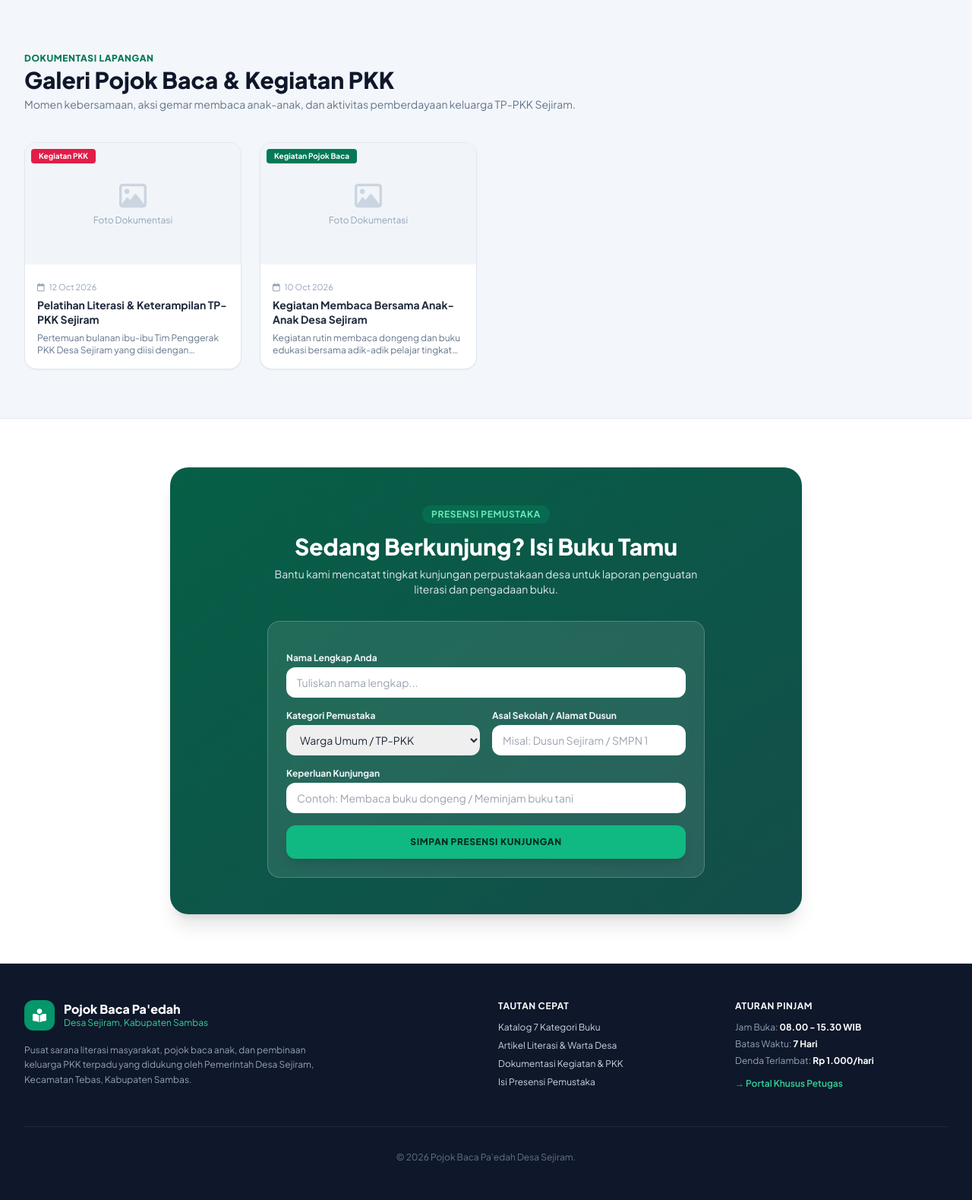
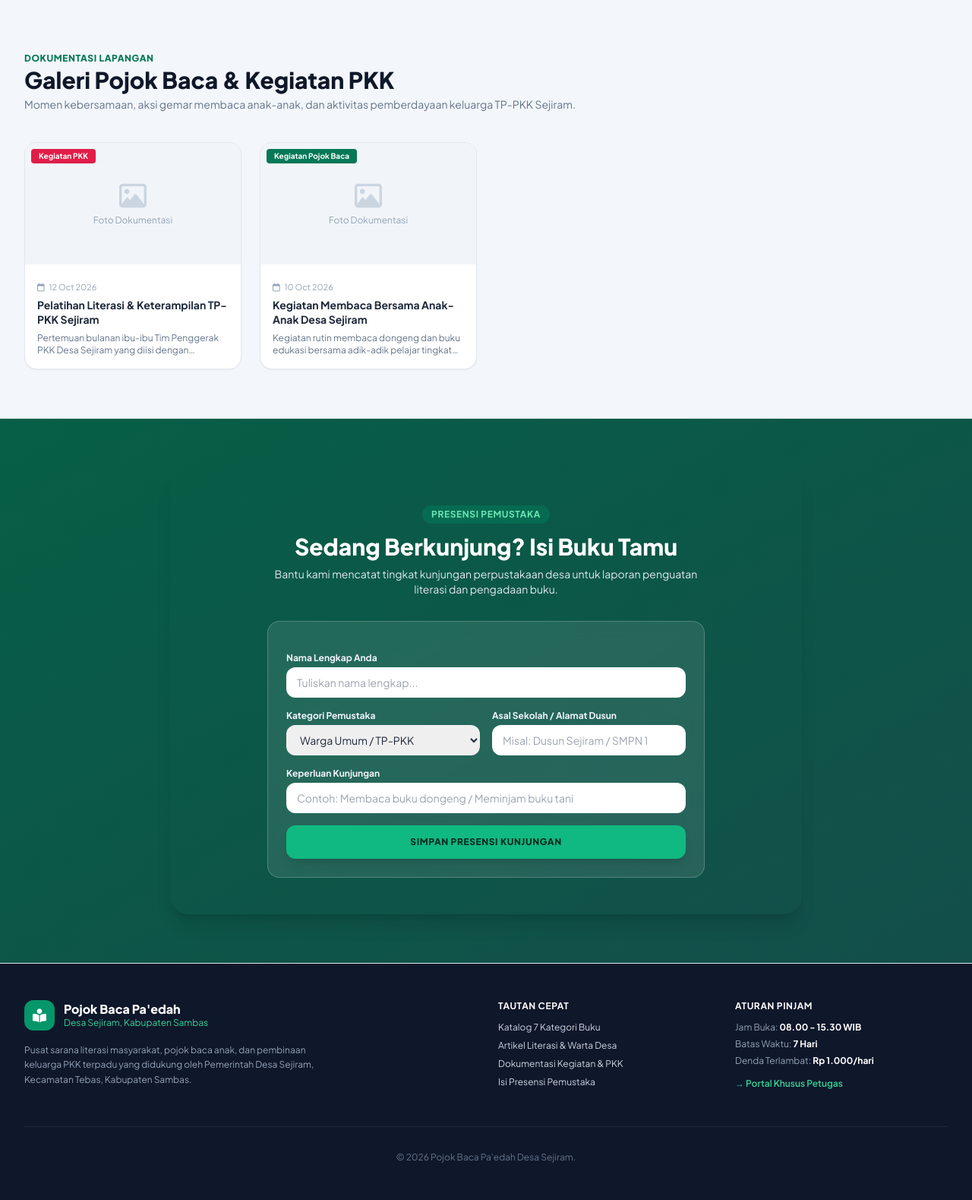
Before and after one commit to ariemus-smk/pojokbaca, a PHP site: page /index.php in a window 1280 px wide. Shown: the part 1944-3523 px from the top of the page at 76% size. Run offline with PHP 8.4, Linux system fonts and the light colour scheme; data comes from the database, SQL or seed files in the repository; data that the repository does not hold is empty; some libraries are stand-ins or nearby versions.

Commit message:
feat: update background styling of buku-tamu section in portal.php

```diff
--- a/portal.php
+++ b/portal.php
@@ -422,9 +422,9 @@ $kategoriBukuList = [
     </section>
 
     <!-- Section Presensi Kunjungan Mandiri (Buku Tamu Digital) -->
-    <section id="buku-tamu" class="py-16 bg-white border-b border-slate-200">
+    <section id="buku-tamu" class="py-16 bg-gradient-to-br from-emerald-800 to-teal-900 border-b border-slate-200">
         <div class="max-w-4xl mx-auto px-4 sm:px-6 lg:px-8">
-            <div class="bg-gradient-to-br from-emerald-800 to-teal-900 rounded-3xl p-8 sm:p-12 text-white shadow-xl relative overflow-hidden">
+            <div class="rounded-3xl p-8 sm:p-12 text-white shadow-xl relative overflow-hidden">
                 <div class="relative z-10">
                     <div class="text-center max-w-xl mx-auto mb-8">
                         <span class="text-xs font-bold uppercase tracking-wider text-emerald-300 bg-emerald-700/60 px-3 py-1 rounded-full inline-block mb-3">Presensi Pemustaka</span>
```
